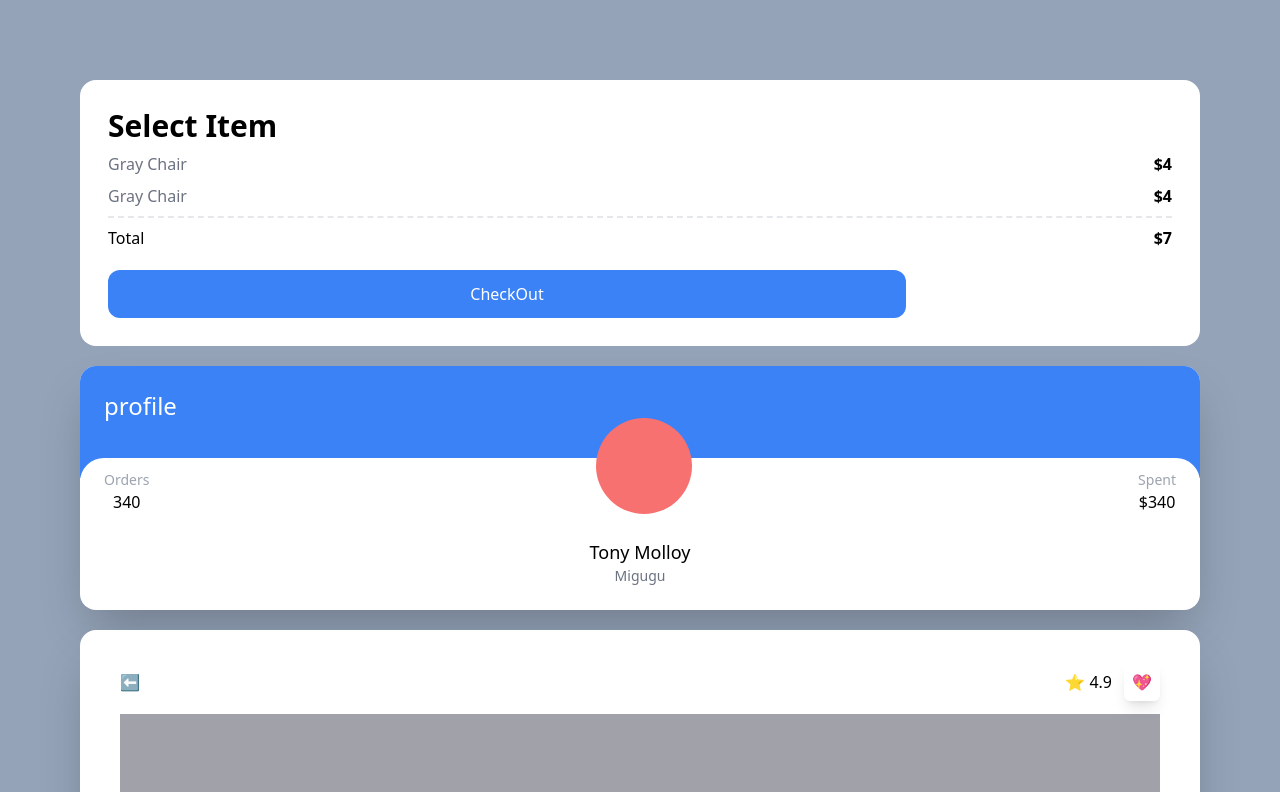
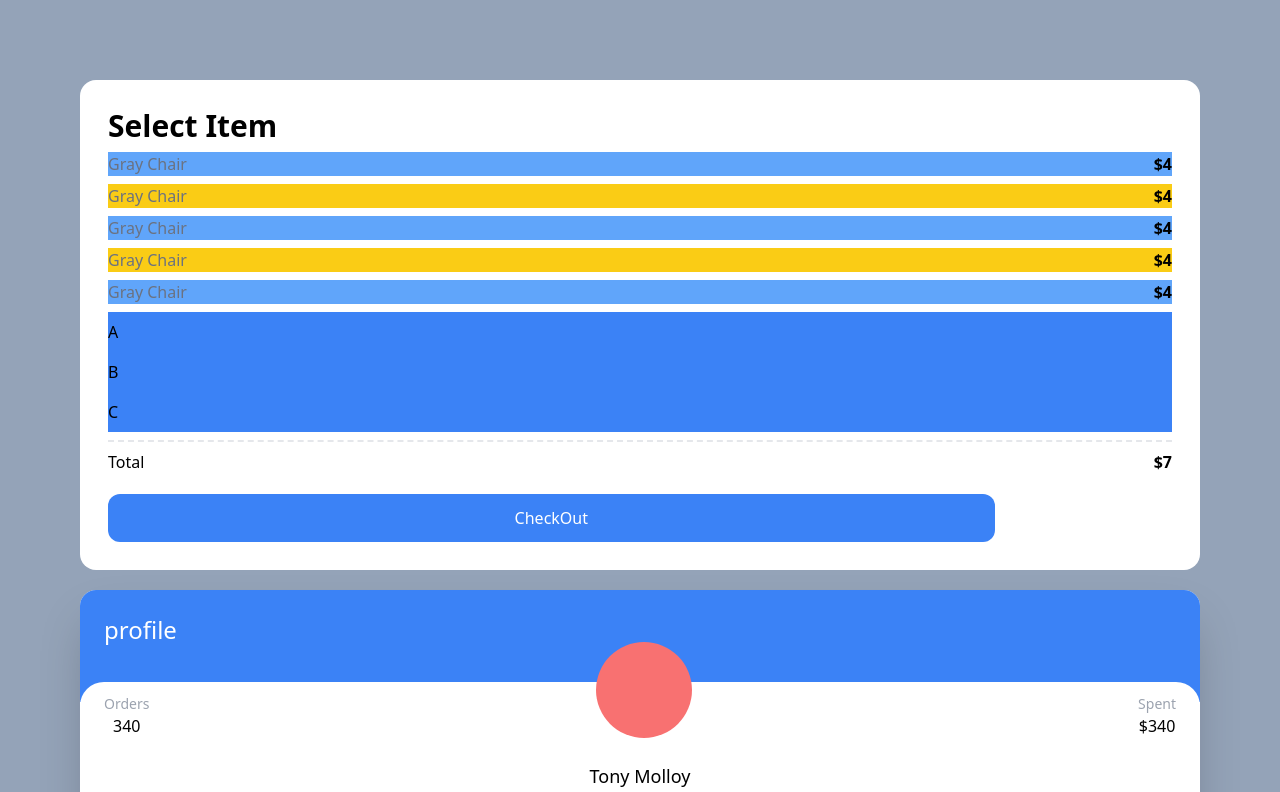
Before and after one commit to Abdul-lembariti/carrot-market, a Next.js app: page / in a window 1280 px wide. Shown: the top 792 px of the page. Built offline with nearby package versions, Linux system fonts and the light colour scheme.

Commit message:
group #3.7

```diff
--- a/pages/index.tsx
+++ b/pages/index.tsx
@@ -5,23 +5,32 @@
     <div className="bg-slate-400 py-20  px-20 grid  min-h-screen shadow-2xl flex-col space-y-5 ">
       <div className="bg-white p-7 rounded-2xl">
         <span className="font-bold text-3xl">Select Item</span>
-        <div className="flex justify-between my-2">
-          <span className="text-gray-500">Gray Chair</span>
-          <span className="font-bold">$4</span>
-        </div>
-        <div className="flex justify-between">
-          <span className="text-gray-500">Gray Chair</span>
-          <span className="font-bold">$4</span>
-        </div>
+        <ul>
+          {[1, 2, 3, 4, 5].map((i) => (
+            <div
+              key={i}
+              className="flex justify-between my-2 odd:bg-blue-400 even:bg-yellow-400">
+              <span className="text-gray-500">Gray Chair</span>
+              <span className="font-bold">$4</span>
+            </div>
+          ))}
+        </ul>
+        <ul>
+          {['A', 'B', 'C', ''].map((c, i) => (
+            <li key={i} className="bg-blue-500 py-2 empty:hidden">
+              {c}
+            </li>
+          ))}
+        </ul>
         <div className="flex justify-between mt-2 pt-2 border-t-2 border-dashed">
           <span>Total</span>
           <span className="font-bold">$7</span>
         </div>
-        <button className="mt-5 bg-blue-500 text-white p-3 text-center rounded-xl w-3/4 mx-auto hover:bg-teal-500 hover:text-black active:bg-yellow-500 focus:text-white">
+        <button className="mt-5 bg-blue-500 text-white p-3 text-center rounded-xl w-10/12 mx-auto hover:bg-teal-500 hover:text-black active:bg-yellow-500 focus:text-white">
           CheckOut
         </button>
       </div>
-      <div className="bg-white overflow-hidden rounded-2xl shadow-2xl">
+      <div className="bg-white overflow-hidden rounded-2xl shadow-2xl group">
         <div className="bg-blue-500 p-6 pb-14">
           <span className="text-white text-2xl">profile</span>
         </div>
@@ -31,7 +40,7 @@
               <span className="text-sm text-gray-400">Orders</span>
               <span className="font-medium">340</span>
             </div>
-            <div className="h-24 w-24 bg-red-400 rounded-full" />
+            <div className="h-24 w-24 bg-red-400 rounded-full group-hover:bg-indigo-400 transition-colors" />
             <div className="flex flex-col items-center">
               <span className="text-sm text-gray-400">Spent</span>
               <span className="font-medium">$340</span>
```
